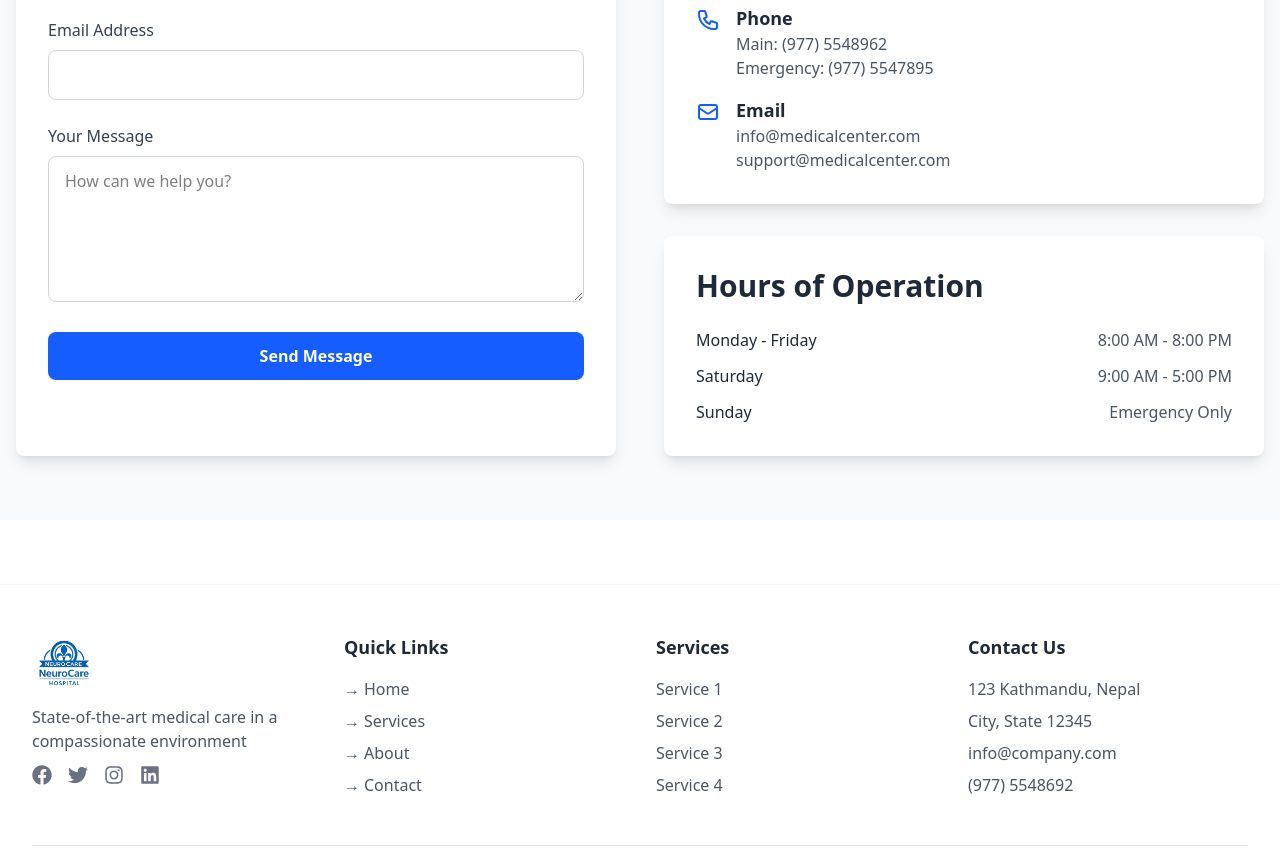
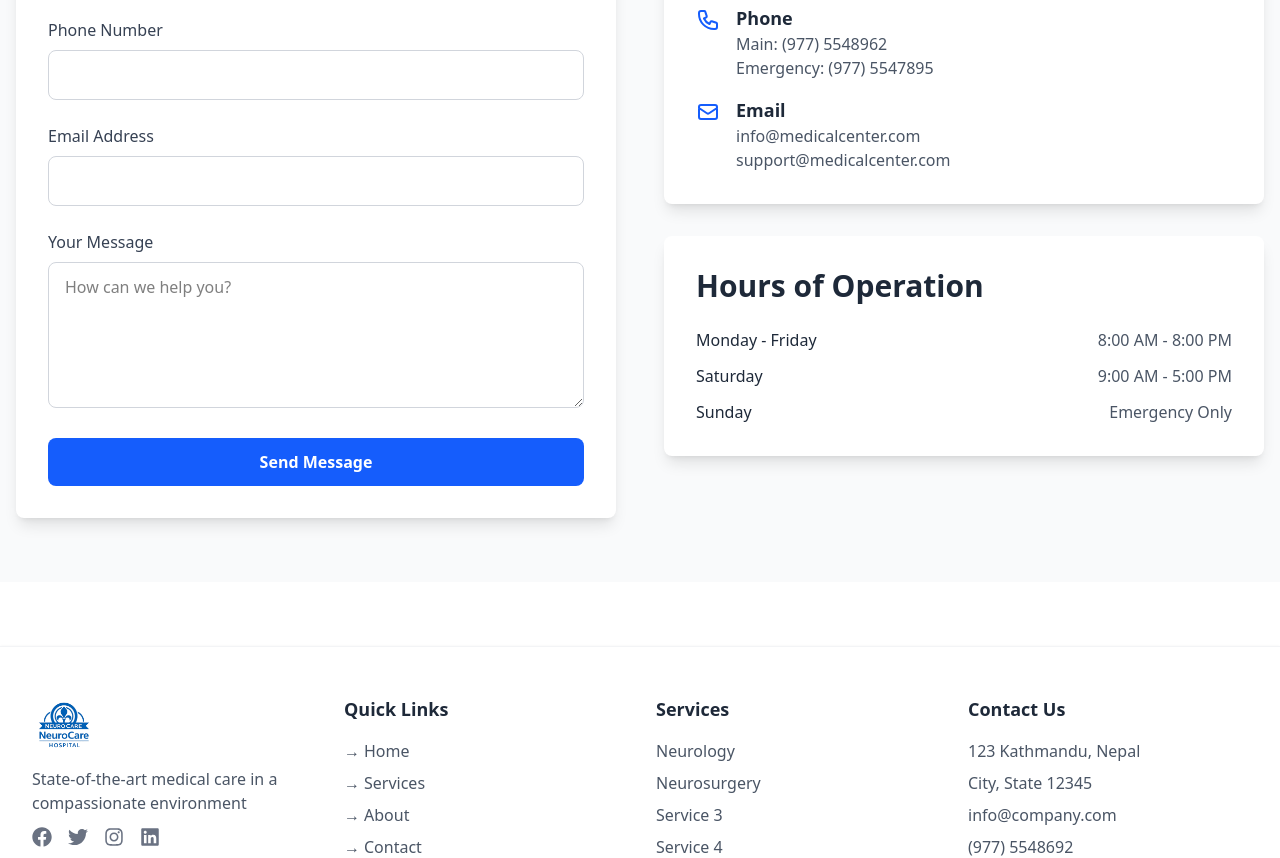
Before and after one commit to nikhilShakya7/NeuroCare, a Next.js app: page /contact in a window 1280 px wide. Shown: the part 580-1438 px from the top of the page. Built offline with nearby package versions, Linux system fonts and the light colour scheme.

Commit message:
`feat: updated Footer component and Contact page with new features and links`

```diff
--- a/Components/Footer.jsx
+++ b/Components/Footer.jsx
@@ -2,7 +2,7 @@
 import React from "react";
 import { FaFacebook, FaTwitter, FaInstagram, FaLinkedin } from "react-icons/fa";
 import { motion } from "framer-motion";
-
+import Link from "next/link";
 const fadeInUp = {
   initial: { opacity: 0, y: 30 },
   whileInView: { opacity: 1, y: 0 },
@@ -36,7 +36,7 @@ const Footer = () => {
                   <motion.a
                     key={index}
                     href="#"
-                    whileHover={{ scale: 1.2, color: "#2563eb" }} // blue-600
+                    whileHover={{ scale: 1.2, color: "#2563eb" }}
                     className="text-gray-500"
                     aria-label={`Follow us on ${Icon.name.replace("Fa", "")}`}
                   >
@@ -60,7 +60,7 @@ const Footer = () => {
               {["Home", "Services", "About", "Contact"].map((item) => (
                 <li key={item}>
                   <a
-                    href={`#${item.toLowerCase()}`}
+                    href={`/${item}`}
                     className="text-gray-600 hover:text-blue-600 hover:translate-x-1 transition-all duration-300 flex items-center"
                   >
                     <span className="mr-1">→</span> {item}
@@ -80,15 +80,17 @@ const Footer = () => {
               Services
             </h3>
             <ul className="space-y-2">
-              {["Service 1", "Service 2", "Service 3", "Service 4"].map(
+              {["Neurology", "Neurosurgery", "Service 3", "Service 4"].map(
                 (service) => (
                   <li key={service}>
-                    <a
-                      href="#"
+                    <Link
+                      href={`/services/${service
+                        .toLowerCase()
+                        .replace(/\s+/g, "-")}`}
                       className="text-gray-600 hover:text-blue-600 hover:underline transition-all duration-300"
                     >
                       {service}
-                    </a>
+                    </Link>
                   </li>
                 )
               )}
--- a/app/contact/page.tsx
+++ b/app/contact/page.tsx
@@ -47,6 +47,16 @@ const ContactPage = () => {
                 />
               </div>
               <div>
+                <label htmlFor="text" className="block text-gray-700 mb-2">
+                  Phone Number
+                </label>
+                <input
+                  type="text"
+                  id="text"
+                  className="w-full px-4 py-3 border border-gray-300 rounded-lg focus:ring-2 focus:ring-blue-500 focus:border-blue-500"
+                />
+              </div>
+              <div>
                 <label htmlFor="email" className="block text-gray-700 mb-2">
                   Email Address
                 </label>
@@ -56,6 +66,7 @@ const ContactPage = () => {
                   className="w-full px-4 py-3 border border-gray-300 rounded-lg focus:ring-2 focus:ring-blue-500 focus:border-blue-500"
                 />
               </div>
+
               <div>
                 <label htmlFor="message" className="block text-gray-700 mb-2">
                   Your Message
```
